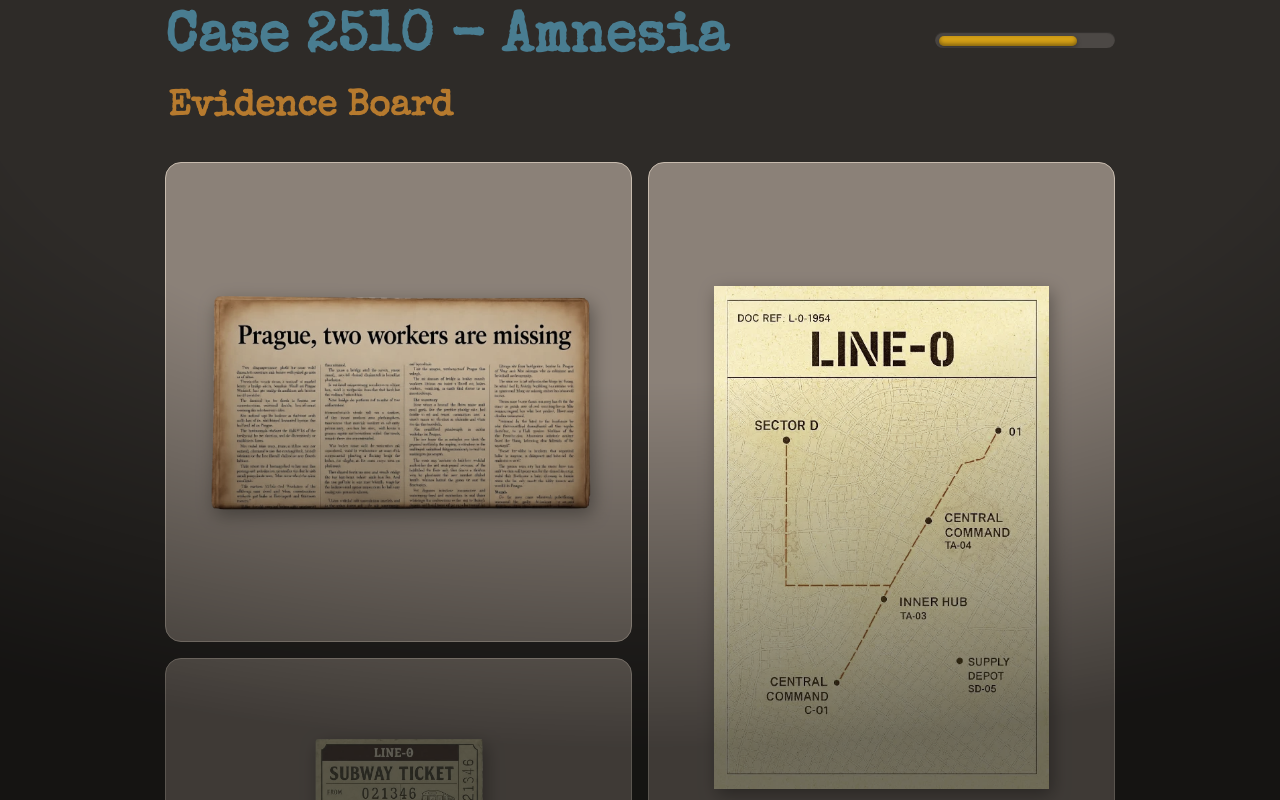
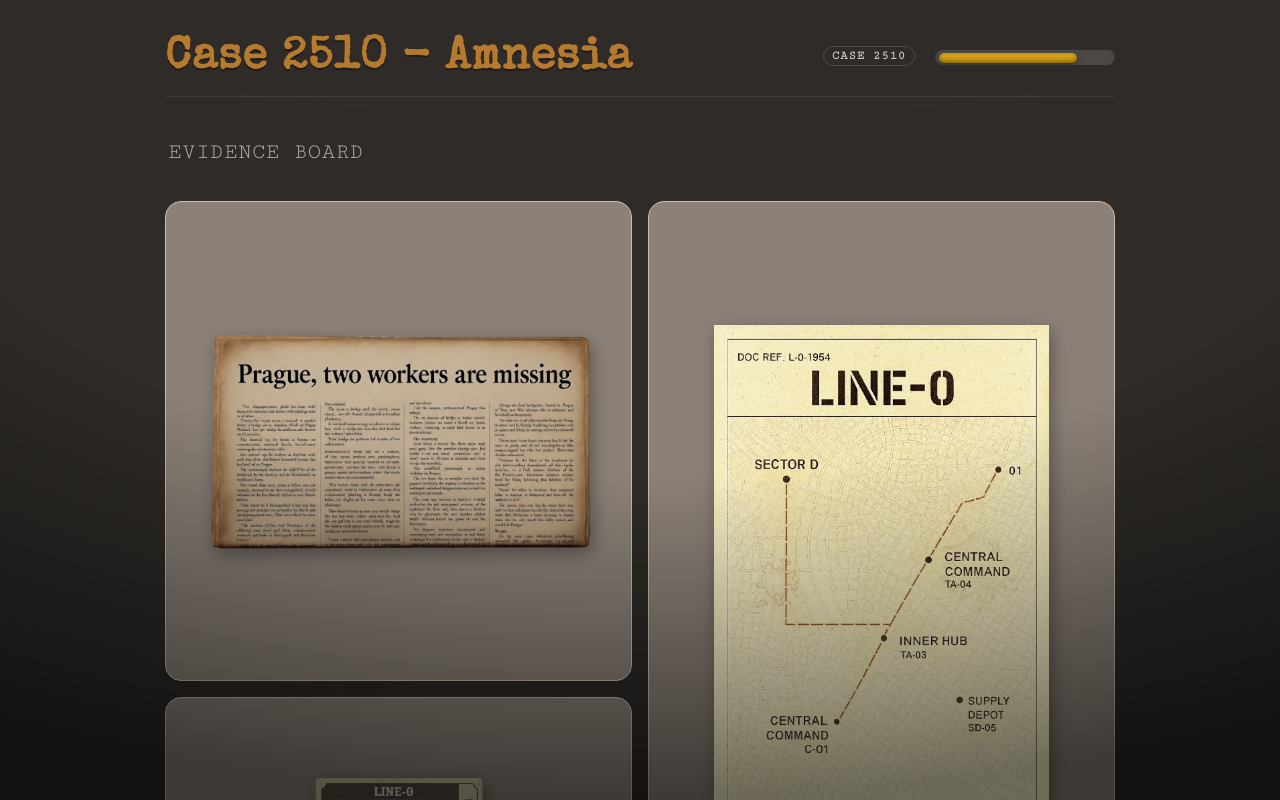
Before and after one commit to Alena0490/Detective-game, a React (Vite) app: page / in a window 1280 px wide. Shown: the top 800 px of the page. Built offline with nearby package versions, Linux system fonts and the light colour scheme.

Commit message:
header hiearchy, basic touch ups

```diff
--- a/src/components/MainGame.tsx
+++ b/src/components/MainGame.tsx
@@ -63,7 +63,7 @@ const MainGame: React.FC<MainGameProps> = ({ children }) => {
     <div className="game-root">
       <header className="game-header" role="banner">
         <h1 className="case-title">Case 2510 - Amnesia</h1>
-        <div className="progress-wrap">
+        <div className="progress-wrap" data-case="2510" >
           <progress
             style={{ '--progress-color': getProgressColor(progress) } as React.CSSProperties}
             max="100"
--- a/src/components/Maingame.css
+++ b/src/components/Maingame.css
@@ -1,14 +1,55 @@
 
 .game-header {
-  width: 100%;
-    display: flex;
-    justify-content: space-between;
-    align-items: center;
-    flex-wrap: wrap;
-    max-width: 950px;
-    margin: 0 auto;
-    padding: 0.5rem 0;
+  display: grid;
+  grid-template-columns: 1fr auto;
+  align-items: center;
+  gap: 1rem 1.25rem;
+  padding: .5rem 0;           /* nechávám tvoje rozměry */
+  position: relative;
+  max-width: 950px;
+  margin: calc(var(--header-top) + env(safe-area-inset-top, 0px)) auto 2.5rem;
+  padding: 0.5rem 0 0.75rem;;
+  border-bottom: 1px solid rgba(255,255,255,0.08);
 }
+
+.game-header::after{
+  content:"";
+  position: absolute;
+  inset: calc(100% - 4px) 0 auto 0;       /* těsně pod header */
+  height: 100px;
+  pointer-events: none;
+  background:
+    radial-gradient(120% 80% at 50% -10%,
+      rgba(255,255,255,.08), rgba(0,0,0,0) 60%);
+  mix-blend-mode: soft-light;
+  opacity: .35;
+}
+
+.game-header h1{
+  letter-spacing: .02em;                  /* méně „nafouklé“ */
+  line-height: 1.1;
+  text-shadow: 0 2px 0 rgba(0,0,0,.35);   /* měkký noir stín */
+  margin: .25rem 0 0;
+}
+
+.game-header h2{
+  margin: .25rem 0 0;
+  letter-spacing: .015em;
+}
+
+.game-main h2 {
+  margin-top: 0;           /* odstraní mezeru po headeru */
+  margin-bottom: 0.75rem;  /* těsněji k evidenci */
+  color: var(--color-text-muted); /* jemnější tón, není to druhý titulek */
+  font-size: var(--fs-lg);
+  letter-spacing: 0.03em;
+  text-transform: uppercase;
+}
+
+.game-header .progress-wrap{
+  justify-self: end;
+}
+
 
 /* BASE */
 progress {
@@ -34,13 +75,46 @@ progress::-moz-progress-bar:hover {
   filter: brightness(1.5);
 }
 
-.progress-wrap{ display:flex; align-items:center; gap:.75rem; flex-wrap:wrap; }
-.progress-labels{ display:flex; gap:.5rem; align-items:center; font-family: var(--font-typewriter-clean); font-size: var(--fs-xs); color: var(--color-text-muted); }
+.progress-wrap{
+  display:flex;
+  align-items:center;
+  gap:.75rem;
+  flex-wrap:wrap;
+  justify-self: end;
+}
 
-progress{ box-shadow: inset 0 1px 1px rgba(0,0,0,0.35); }
+.progress-labels{
+  display:flex;
+  gap:.5rem;
+  align-items:center;
+  font-family: var(--font-typewriter-clean);
+  font-size: var(--fs-xs);
+  color: var(--color-text-muted);
+}
+
+progress{
+  box-shadow: inset 0 1px 1px rgba(0,0,0,0.35);
+}
+
 progress::-webkit-progress-value,
-progress::-moz-progress-bar{ box-shadow:none; transition: filter .4s linear; }
+progress::-moz-progress-bar{
+  box-shadow:none; transition:
+  filter .4s linear;
+}
 
+/* Nenápadný štítek CASE vpravo od title */
+.game-header .progress-wrap::before{
+  content: "CASE " attr(data-case);
+  display: inline-block;
+  margin-right: .5rem;
+  font: 700 .75rem/1 var(--font-typewriter-clean);
+  letter-spacing: .08em;
+  color: rgba(255,255,255,.75);
+  padding: .2rem .5rem;
+  border: 1px solid rgba(255,255,255,.15);
+  border-radius: var(--radius-pill);
+  transform: translateY(-1px);
+}
 
 /* FIREFOX */
 progress::-moz-progress-bar {
@@ -89,3 +163,9 @@ progress:focus-visible {
     padding: 0.5rem 1rem;
   }
 }
+
+@media (max-width: 720px){
+  .game-header{ grid-template-columns: 1fr; }
+  .game-header .progress-wrap{ justify-self: start; }
+  .game-header h1{ font-size: clamp(1.75rem, 2.8vw + 1.2rem, 2.6rem); }
+}
--- a/src/index.css
+++ b/src/index.css
@@ -70,6 +70,7 @@
     --fs-h2: clamp(1.5rem, 1.2rem + 1.8vw, 2.25rem);
     --fs-h1: clamp(2rem, 1.4rem + 3vw, 3.5rem);
 
+    /* Line height */
     --lh-tight: 1.15;
     --lh-normal: 1.45;
     --lh-loose: 1.7;
@@ -117,6 +118,7 @@
     --space-6: 1.5rem;  /* 24px */
     --space-8: 2rem;    /* 32px */
     --space-12: 3rem;   /* 48px */
+    --header-top: clamp(12px, 2.8vh, 40px);
 }
 
 * {
@@ -141,8 +143,9 @@ body {
 body::before{
   content:"";
   position:fixed; inset:0; pointer-events:none; z-index:1;
-  background: radial-gradient(120% 95% at 50% 8%, transparent 42%, rgba(0,0,0,.55) 90%);
-  mix-blend-mode:multiply;
+   background: radial-gradient(120% 95% at 50% 14%,  /* bylo ~8% */
+             transparent 48%,                        /* bylo ~42% */
+             rgba(0,0,0,.55) 90%);
 }
 
 /* Zrno + drobné „částečky prachu“ bez obrázků */
@@ -161,17 +164,20 @@ body::after{
 @keyframes grainShift{ to { transform: translate(-6px,-6px);} }
 
 h1 {
-    color: var(--color-secondary-light);
-    font-size: var(--fs-h1);
-    line-height: var(--lh-tight);
-    font-family: var(--font-typewriter-rough);
+  font-family: var(--font-typewriter-rough);
+  font-weight: 700;
+  font-size: clamp(1.8rem, 2.2vw + 1.1rem, 2.8rem);
+  color: var(--color-primary);         /* stejná paleta jako h2 */
+  letter-spacing: 0.02em;
 }
 
 h2 {
-    color: var(--color-primary);
-    font-size: var(--fs-h2);
-    line-height: var(--lh-tight);
-    font-family: var(--font-typewriter-rough);
+  font-family: var(--font-typewriter-clean);
+  font-weight: 400;
+  font-size: clamp(1.1rem, 1.5vw + 0.6rem, 1.6rem);
+  color: var(--color-primary-dark);
+  letter-spacing: 0.04em;
+  margin-top: 0.25rem;
 }
 
 h3 {
```
